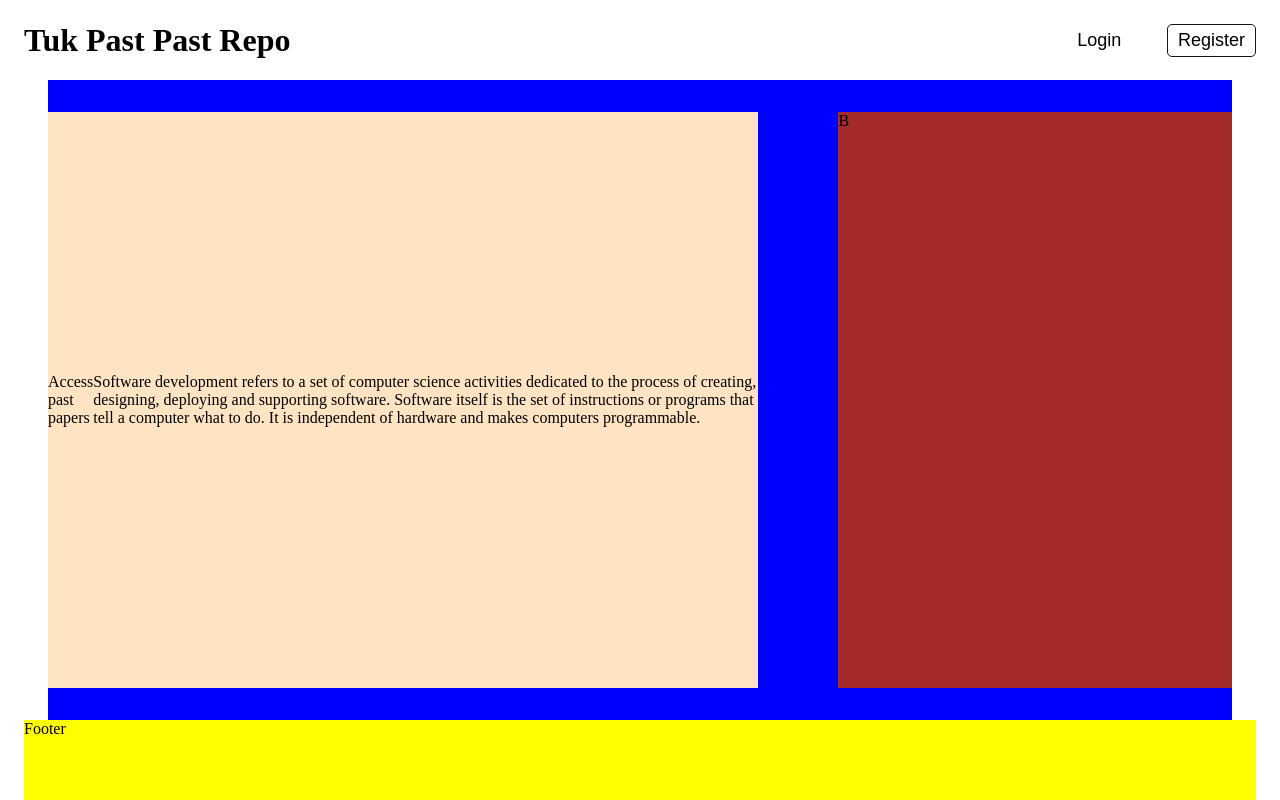
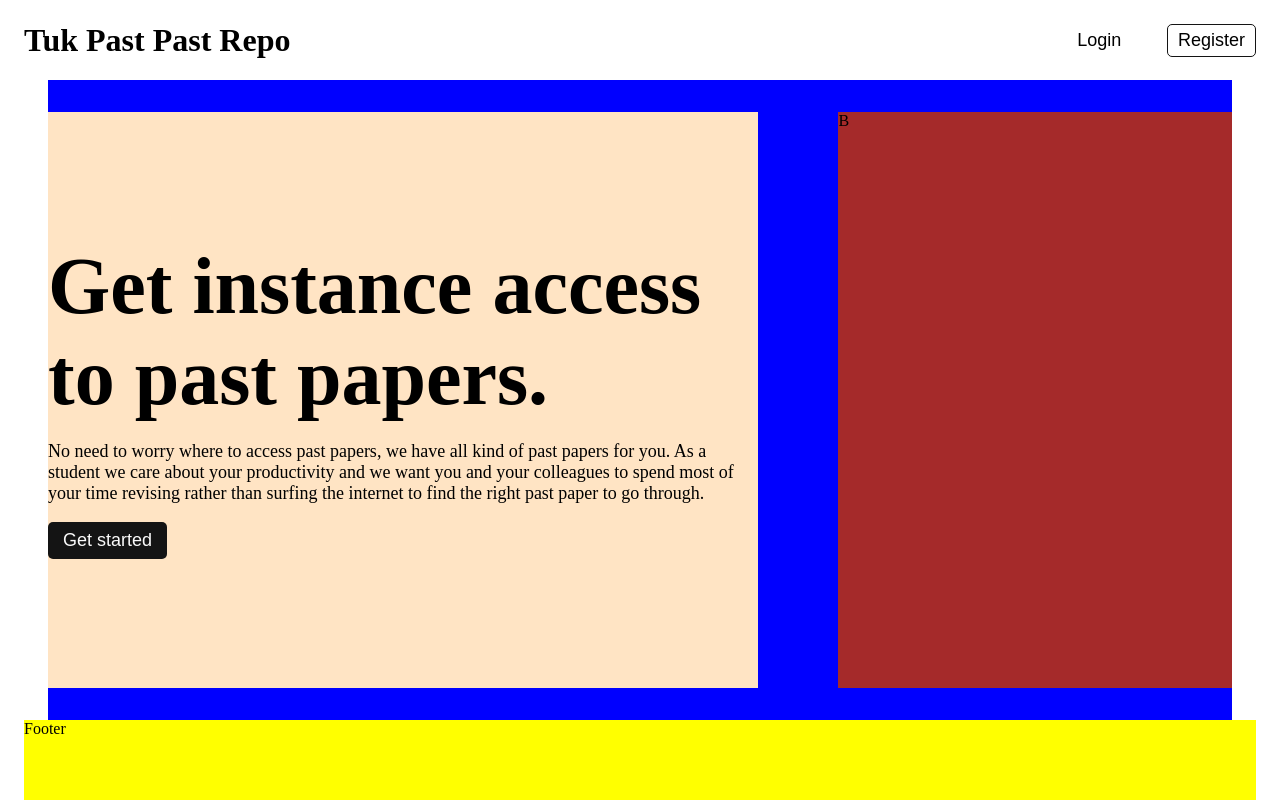
Before and after one commit to johnkatua/Tuk-Past-Paper-Repo, a React (Vite) app: page / in a window 1280 px wide. Built offline with nearby package versions, Linux system fonts and the light colour scheme.

Commit message:
styled the description part of thetitle page

```diff
--- a/src/pages/Welcome.jsx
+++ b/src/pages/Welcome.jsx
@@ -6,14 +6,16 @@ const Welcome = () => {
   return (
     <div className="welcome--container">
       <div className="welcome--container__details">
-        <p>Access past papers</p>
-        <p>
-          Software development refers to a set of computer science activities
-          dedicated to the process of creating, designing, deploying and
-          supporting software. Software itself is the set of instructions or
-          programs that tell a computer what to do. It is independent of
-          hardware and makes computers programmable.
+        <p className="welcome--title">Get instance access to past papers.</p>
+        <p className="welcome--description">
+          No need to worry where to access past papers, we have all kind
+          of past papers for you. As a student we care about your productivity
+          and we want you and your colleagues to spend most of your time revising
+          rather than surfing the internet to find the right past paper to go through.
         </p>
+        <button className="welcome--button" onClick={() => navigate('/details')}>
+          Get started
+        </button>
       </div>
       <div className="welcome--container__image">B</div>
     </div>
--- a/src/pages/index.css
+++ b/src/pages/index.css
@@ -7,11 +7,36 @@
 
 .welcome--container__details {
   display: flex;
-  align-items: center;
+  flex-direction: column;
+  align-items: flex-start;
   justify-content: center;
   flex-basis: 60%;
   background-color: bisque;
   margin: 2rem 0;
+}
+
+.welcome--title {
+  display: flex;
+  flex-wrap: wrap;
+  font-size: 5rem;
+  padding: 0;
+  margin: 0;
+  font-weight: 700;
+}
+
+.welcome--description {
+  font-size: 18px;
+}
+
+.welcome--button {
+  font-size: 18px;
+  padding: 8px 15px;
+  background-color: var(--black);
+  color: var(--white);
+  border-radius: 5px;
+  border: none;
+  outline: none;
+  cursor: pointer;
 }
 
 .welcome--container__image {
```
